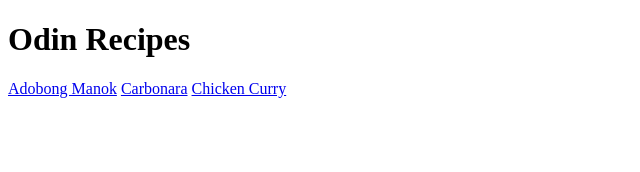
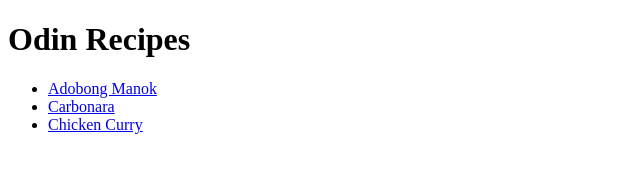
Before and after one commit to edmarCodes/odin-recipes, a plain HTML site: page index.html in a window 1280 px wide. Shown: the whole page, without its empty margins (0-640 px from the left). Drawn offline with Linux system fonts and the light colour scheme.

Commit message:
Add unordered list element to the recipe links

```diff
--- a/index.html
+++ b/index.html
@@ -6,8 +6,11 @@
     </head>
     <body>
         <h1>Odin Recipes</h1>
-        <a href="./recipes/adobong-manok.html">Adobong Manok</a>
-        <a href="./recipes/carbonara.html">Carbonara</a>
-        <a href="./recipes/chicken-curry.html">Chicken Curry</a>
+        <ul>
+            <li><a href="./recipes/adobong-manok.html">Adobong Manok</a></li>
+            <li><a href="./recipes/carbonara.html">Carbonara</a></li>
+            <li><a href="./recipes/chicken-curry.html">Chicken Curry</a></li>
+        </ul>
+
     </body>
 </html>
```
